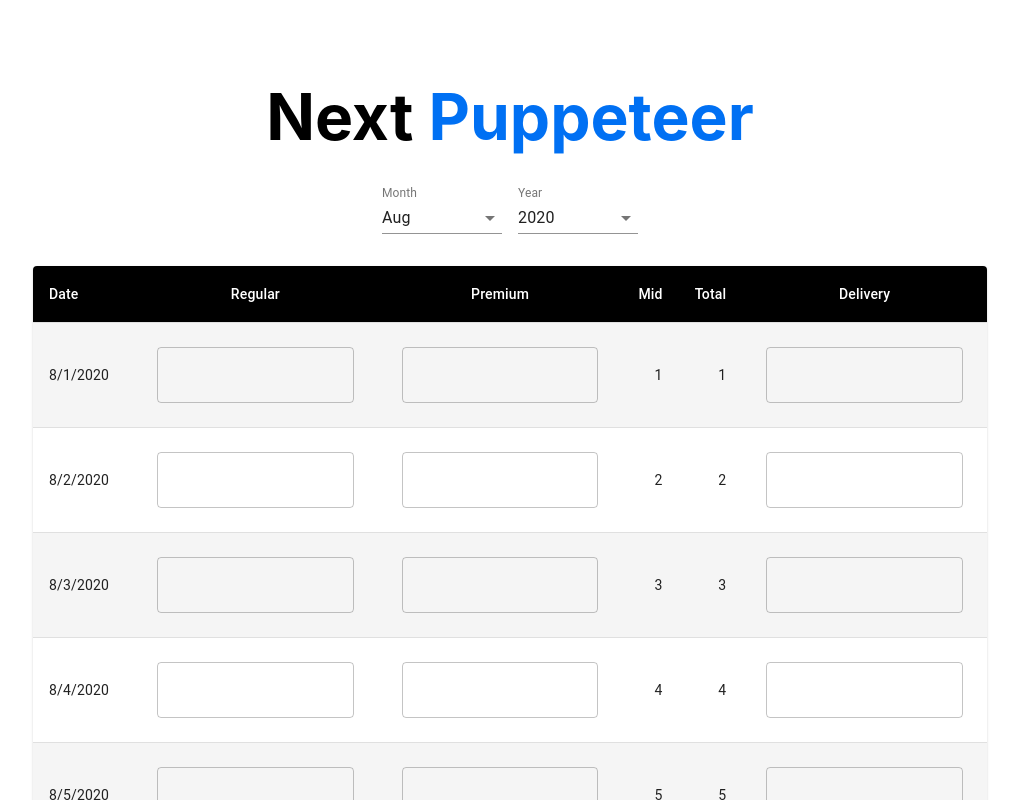
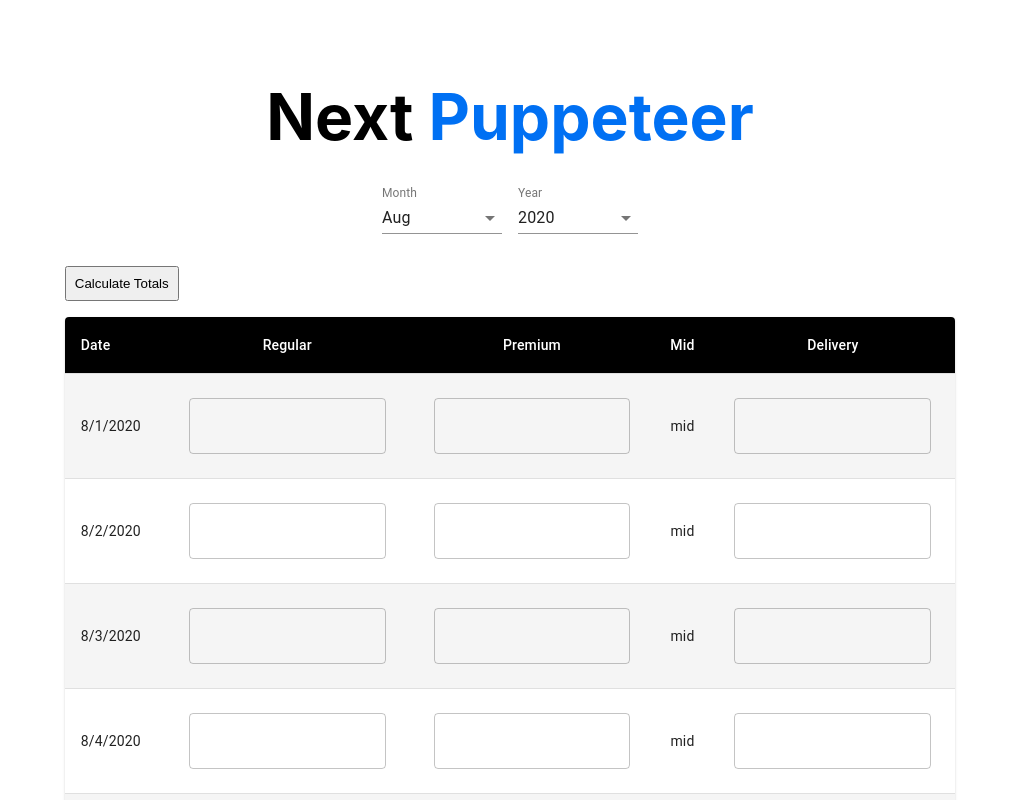
Before and after one commit to kpresta04/next-puppeteer, a Next.js app: page / in a window 1280 px wide. Shown: the top 800 px of the page, without its empty margins (130-1149 px from the left). Built offline with nearby package versions, Linux system fonts and the light colour scheme.

Commit message:
testing calculate totasl button

```diff
--- a/components/EntryTable.js
+++ b/components/EntryTable.js
@@ -58,6 +58,7 @@
 	// 	setDaysInMonthArray(getDaysInMonthArray(date.state.monthLength));
 	// 	// console.log(daysInMonth);
 	// }, [date.state.monthLength]);
+
 	return (
 		<TableContainer component={Paper}>
 			<Table className={classes.table} aria-label="customized table">
@@ -67,7 +68,7 @@
 						<StyledTableCell align="center">Regular</StyledTableCell>
 						<StyledTableCell align="center">Premium</StyledTableCell>
 						<StyledTableCell align="right">Mid</StyledTableCell>
-						<StyledTableCell align="right">Total</StyledTableCell>
+						{/* <StyledTableCell align="right">Total</StyledTableCell> */}
 						<StyledTableCell align="center">Delivery</StyledTableCell>
 					</TableRow>
 				</TableHead>
@@ -83,8 +84,10 @@
 							<StyledTableCell align="right">
 								<TextField cName={"premium-" + (index + 1)} />
 							</StyledTableCell>
-							<StyledTableCell align="right">{day}</StyledTableCell>
-							<StyledTableCell align="right">{day}</StyledTableCell>
+							<StyledTableCell id={`mid-${index + 1}`} align="right">
+								mid
+							</StyledTableCell>
+							{/* <StyledTableCell align="right">{day}</StyledTableCell> */}
 							<StyledTableCell align="right">
 								<TextField cName={"delivery-" + (index + 1)} />
 							</StyledTableCell>
--- a/package.json
+++ b/package.json
@@ -5,7 +5,8 @@
 	"scripts": {
 		"dev": "next dev",
 		"build": "next build",
-		"start": "next start"
+		"start": "next start",
+		"export": "next export"
 	},
 	"dependencies": {
 		"@date-io/date-fns": "1.3.13",
--- a/pages/index.js
+++ b/pages/index.js
@@ -1,9 +1,15 @@
 import Head from "next/head";
 import EntryTable from "../components/EntryTable";
-import React, { useState, useEffect, useContext } from "react";
+import React, { useState, useContext } from "react";
 import MonthPicker from "../components/MonthPicker/MonthPicker";
 import DateContext from "../components/context/DateContext";
+import styled from "styled-components";
 import moment from "moment";
+
+const Button = styled.button`
+	padding: 0.5rem;
+	margin-bottom: 1rem;
+`;
 
 export default function Home() {
 	const date = useContext(DateContext);
@@ -12,7 +18,11 @@
 	const defaultYear = Number(moment().format("YYYY"));
 	const [selectedMonth, setSelectedMonth] = useState(defaultMonth);
 	const [selectedYear, setSelectedYear] = useState(defaultYear);
-
+	const calculateTotal = () => {
+		date.daysInMonthArray.forEach((day) => {
+			console.log(document.querySelector(`#regular-${day}`).value);
+		});
+	};
 	return (
 		<div className="container">
 			<Head>
@@ -32,6 +42,9 @@
 					selectedYear={selectedYear}
 					setSelectedYear={setSelectedYear}
 				/>
+				<div style={{ display: "flex", width: "100%" }}>
+					<Button onClick={calculateTotal}>Calculate Totals</Button>
+				</div>
 				<EntryTable />
 			</main>
 
```
